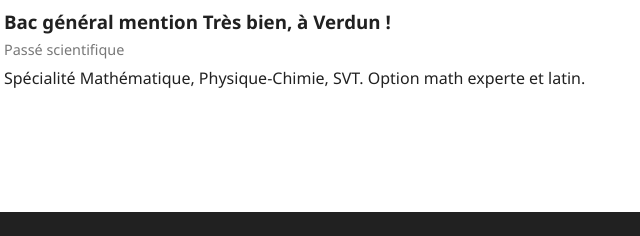
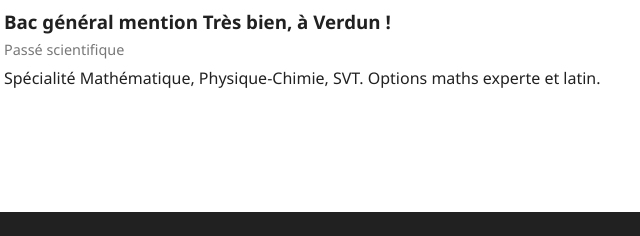
Before and after one commit to EmsiPi/MonPortfolio, a plain HTML site: page index.html in a window 1280 px wide. Shown: the part 2943-3179 px from the top of the page, 139-779 px from the left. Drawn offline with Linux system fonts and the light colour scheme.

Commit message:
correction

```diff
--- a/index.html
+++ b/index.html
@@ -117,7 +117,7 @@
             <div class="timeline-item">
                 <h3>2022<br> Bac général mention Très bien, à Verdun !</h3>
                 <span class="date">Passé scientifique</span>
-                <p>Spécialité Mathématique, Physique-Chimie, SVT. Option math experte et latin.</p>
+                <p>Spécialité Mathématique, Physique-Chimie, SVT. Options maths experte et latin.</p>
             </div>
         </div>
     </section>
```
